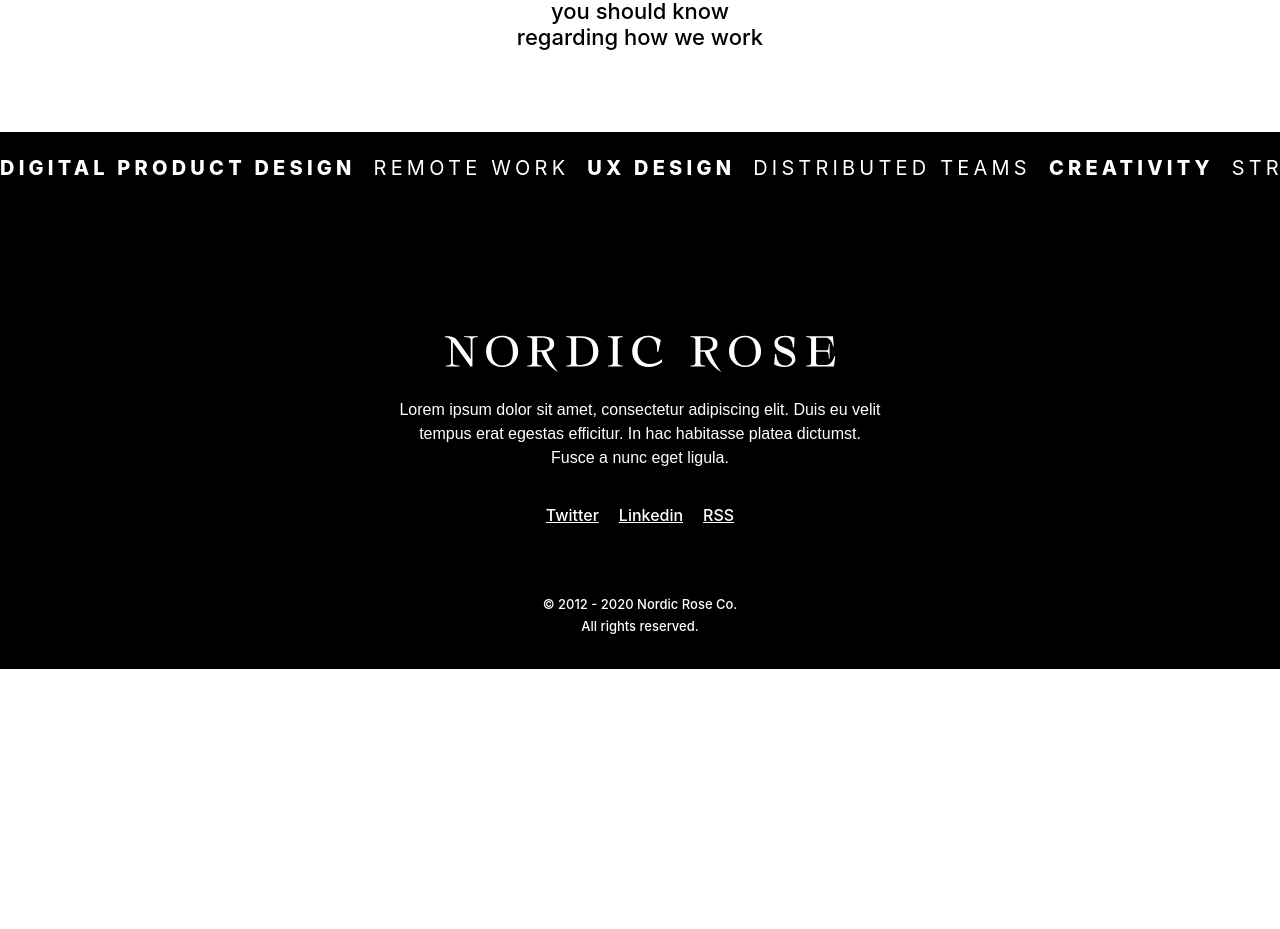
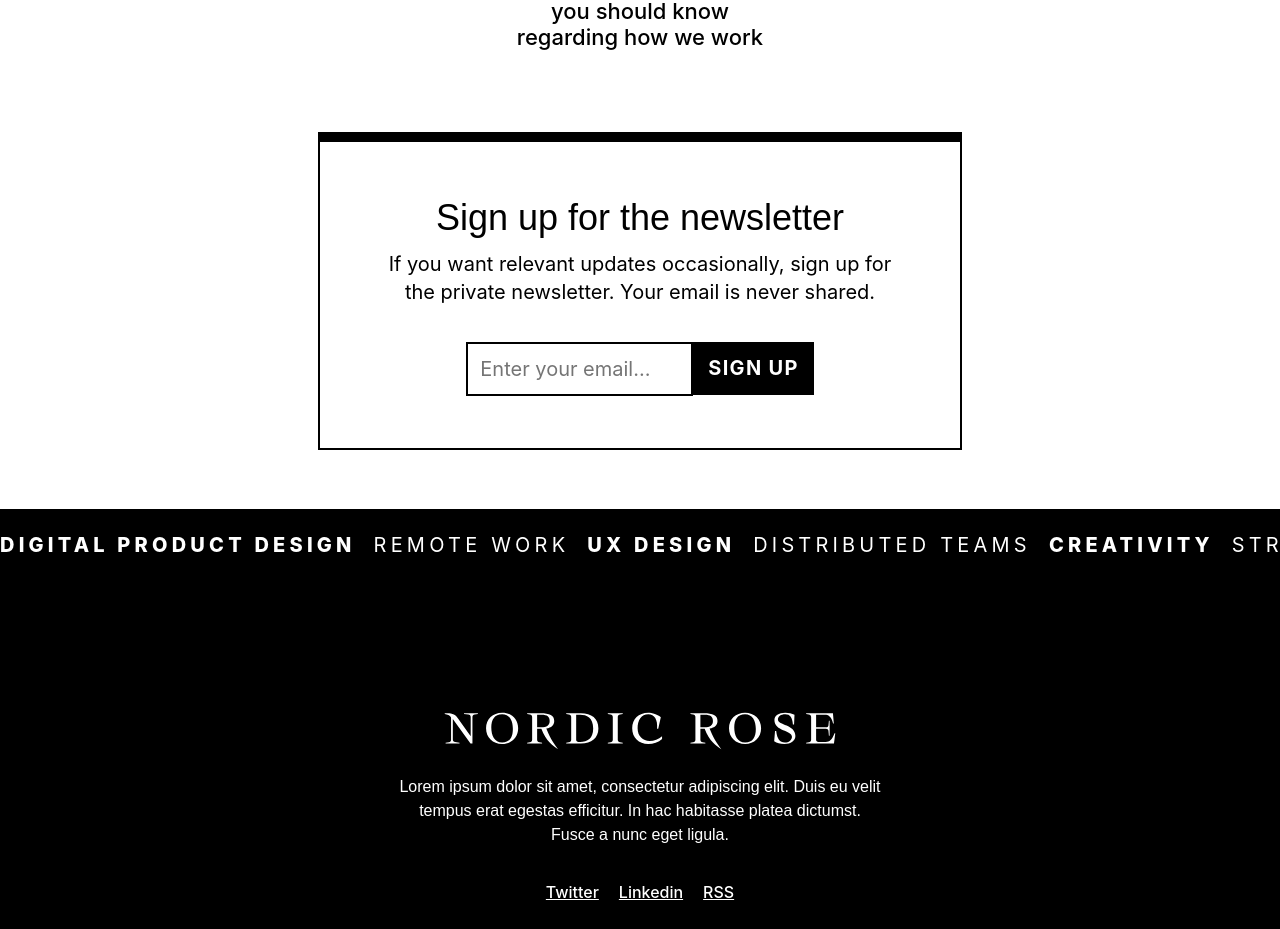
Before and after one commit to and-gurin/nordic-rose-react, a React (Create React App) app: page / in a window 1280 px wide. Shown: the part 3800-4729 px from the top of the page. Before the commit the page ends 4469 px from the top, so only its background shows below. Built offline with nearby package versions, Linux system fonts and the light colour scheme; a web font is replaced by a local one.

Commit message:
feat:  add newsletter layout

```diff
--- /dev/null
+++ b/src/layouts/newsletter/Newsletter.jsx
@@ -0,0 +1,20 @@
+import React from 'react';
+import style from './Newsletter.module.scss'
+
+export function Newsletter ()  {
+    return (
+        <section className={style.newsletter}>
+            <h5 className={style.newsletter__title}>
+                Sign up for the newsletter
+            </h5>
+            <p className={style.newsletter__subtitle}>
+                If you want relevant updates occasionally, sign up for the private newsletter. Your email is never
+                shared.
+            </p>
+            <form className={style.newsletter__form}>
+                <input className={style.newsletter__input} type="text" placeholder="Enter your email..."/>
+                    <button className={style.newsletter__button} type="submit">Sign Up</button>
+            </form>
+        </section>
+    );
+}
--- /dev/null
+++ b/src/layouts/newsletter/Newsletter.module.scss
@@ -0,0 +1,81 @@
+@import 'styles/sass/base/base';
+@import 'styles/sass/abstract/constans';
+@import 'styles/sass/abstract/mixins';
+@import 'styles/sass/abstract/placeholders';
+
+.newsletter {
+  text-align: center;
+  @extend %font-additional-1;
+  @include font(normal, 400, 1.6rem, 2.2rem);
+  padding: 0 0 38px;
+  margin: 0 0 52px;
+  border-top: solid 10px $color-dark;
+  border-bottom: solid 2px $color-dark;
+
+  @include media-tablet {
+    max-width: 640px;
+    padding: 0 0 52px;
+    margin: 0 auto 59px;
+    border-left: solid 2px $color-dark;
+    border-right: solid 2px $color-dark;
+  }
+
+  &__title {
+    padding: 0 65px;
+    margin: 52px 0 14px;
+    @include media-tablet {
+      font-size: 3.6rem;
+      line-height: 2.8rem;
+      margin: 62px 0 18px;
+    }
+  }
+
+  &__subtitle {
+    padding: 0 36px;
+    margin: 0 0 33px;
+    @include media-tablet {
+      max-width: 538px;
+      font-size: 2.0rem;
+      line-height: 2.8rem;
+      margin: 0 auto 36px;
+    }
+  }
+
+  &__form {
+    @include flex(row, center, center, nowrap);
+  }
+
+  &__input {
+    width: 199px;
+    height: 40px;
+    font-family: inherit;
+    @include font(normal, 400, 1.6rem, 1.9rem);
+    background-color: transparent;
+    border: 2px solid $color-dark;
+    outline: 0;
+    padding: 0 12px;
+    @include media-tablet {
+      height: 50px;
+      font-size: 2.0rem;
+      line-height: 2.3rem;
+    }
+  }
+
+  &__button {
+    @extend %font-additional-1;
+    @include font(normal, 700, 1.6rem, 1.6rem);
+    text-transform: uppercase;
+    font-weight: 700;
+    letter-spacing: 1.3px;
+    color: $color-light;
+    background-color: $color-dark;
+    padding: 12px;
+    border: 2px solid $color-dark;
+    @include media-tablet {
+      font-size: 2.0rem;
+      line-height: 2.3rem;
+      padding: 14px;
+      border: 1px solid $color-dark;
+    }
+  }
+}
--- a/src/layouts/post/Post.jsx
+++ b/src/layouts/post/Post.jsx
@@ -69,7 +69,6 @@ export function Post() {
             </div>
             <div className={style.author__wrapper_footer}>
                 <div className="author">
-
                         <img className={style.author__img_footer} src={author} alt="author" width="56"
                              height="56"/>
                         <span className={style.author__name_footer}>
--- a/src/pages/post-page/PostPage.jsx
+++ b/src/pages/post-page/PostPage.jsx
@@ -4,6 +4,7 @@ import {Articles} from "layouts/articles/Articles";
 import {Header} from "layouts/header/Header";
 import {Footer} from "layouts/footer/Footer";
 import {Post} from "layouts/post/Post";
+import {Newsletter} from "layouts/newsletter/Newsletter";
 
 export function PostPage() {
 
@@ -18,6 +19,7 @@ export function PostPage() {
             <About first={firstOrder} second={secondOrder} height={height}/>
             <Post/>
             <Articles title={'What to read next'} width={width}/>
+            <Newsletter/>
             <Footer/>
         </div>
     );
```
